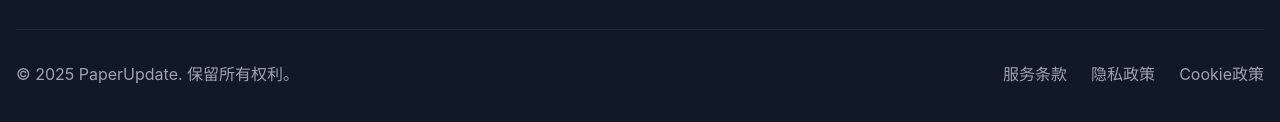
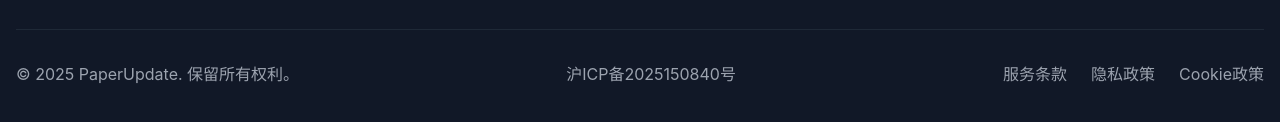
Before and after one commit to pauloking/paperupdate, a plain HTML site: page index.html in a window 1280 px wide. Shown: the part 7416-7538 px from the top of the page. Drawn offline with nearby package versions, Linux system fonts and the light colour scheme.

Commit message:
Add ICP number to footer in index.html

```diff
--- a/index.html
+++ b/index.html
@@ -768,6 +768,9 @@
                 <p class="text-gray-400 mb-4 md:mb-0">
                     &copy; 2025 PaperUpdate. 保留所有权利。
                 </p>
+                <p class="text-gray-400 mb-4 md:mb-0">
+                    沪ICP备2025150840号
+                </p>
                 <div class="flex space-x-6">
                     <a href="#" class="text-gray-400 hover:text-white transition-all-300">服务条款</a>
                     <a href="#" class="text-gray-400 hover:text-white transition-all-300">隐私政策</a>
```
